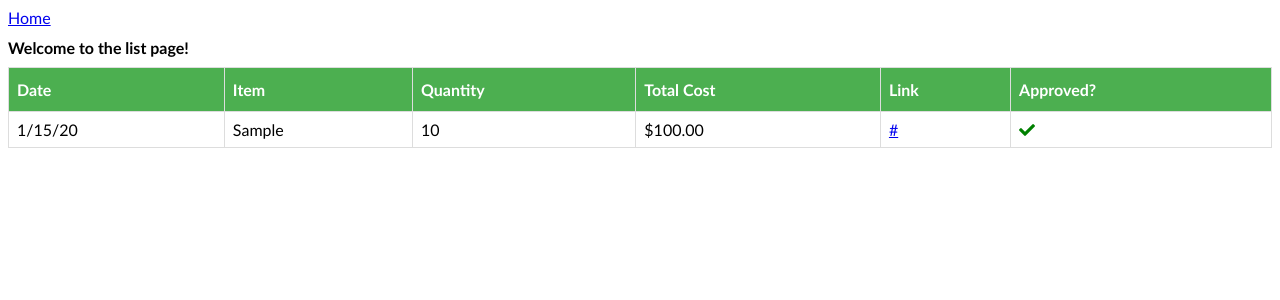
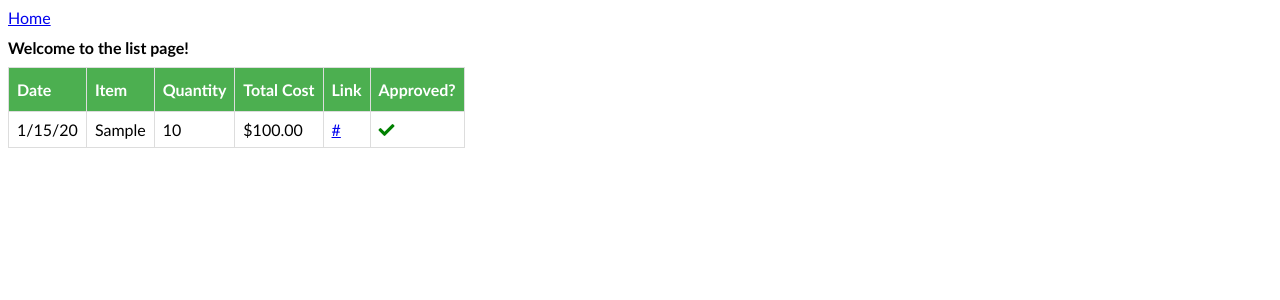
Before and after one commit to mlavrent/TeamManager, a Django app: page /purchaserequests/list/ in a window 1280 px wide. Shown: the top 300 px of the page. Run offline with Django 3.2, Linux system fonts and the light colour scheme; tables that the repository leaves empty hold one stand-in row (values such as "Sample post"); some libraries are stand-ins or nearby versions.

Commit message:
Remove default 100% width for tables

```diff
--- a/purchaseRequests/static/purchaseRequests/css/style.css
+++ b/purchaseRequests/static/purchaseRequests/css/style.css
@@ -6,7 +6,6 @@
 
 table {
     border-collapse: collapse;
-    width: 100%;
 }
 td, th {
     border: 1px solid #ddd;
```
